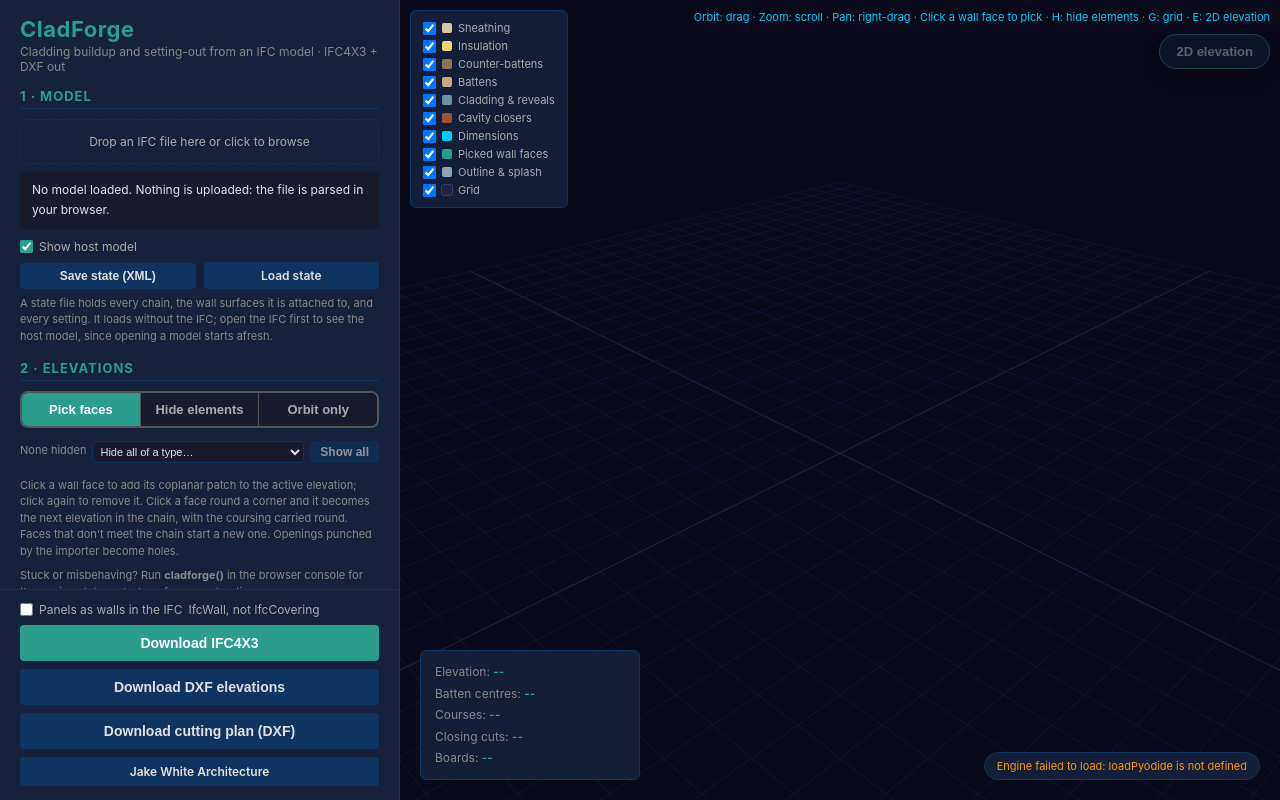
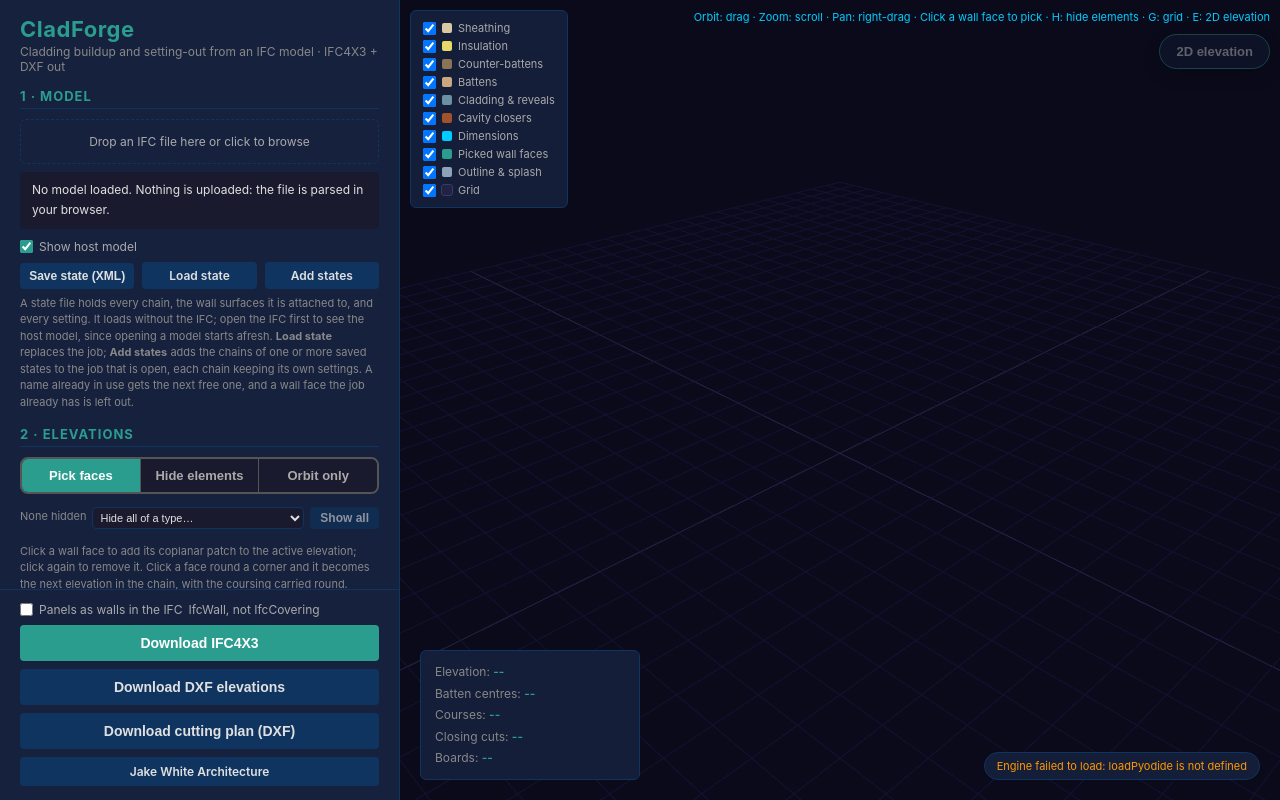
Before and after one commit to JakeWhiteArchitecture/CladForge, a Flask app: page / in a window 1280 px wide. Run offline with Flask 3, Linux system fonts and the light colour scheme; some libraries are stand-ins or nearby versions.

Commit message:
Add states: bring the chains of several saved states into one job
Add states (beside Load state) adds the chains of one or more saved
states to the job that is open; Load state takes several files too,
replacing the job with the first and adding the rest. Each added chain
keeps its own settings. A chain or elevation whose name is in use takes
the next free one, and a wall face the job already has is left out, so
adding the same state twice adds nothing.

Co-Authored-By: Claude Fable 5.2 <noreply@anthropic.com>
Claude-Session: https://claude.ai/code/session_015n8XenF23JkKntFGvZFv47

```diff
--- a/static/app.js
+++ b/static/app.js
@@ -1124,14 +1124,28 @@ _to_xml(_json.loads(_state_json))`);
     }
 }
 
-async function onStateChosen(input) {
+// One state file or several. Load state replaces the job with the first and adds the rest
+// to it; Add states adds every one to the job that is open (restoreState, add).
+async function onStateChosen(input, add) {
     if (!input.files.length) return;
-    const file = input.files[0];
+    const files = Array.from(input.files);
     input.value = '';                        // choosing the same file again still loads it
-    await loadState(await file.text(), file.name);
-}
-
-async function loadState(xml, fileName) {
+    const notes = [];
+    let ok = 0;
+    for (const [i, file] of files.entries()) {
+        const merging = add || i > 0;
+        const done = await loadState(await file.text(), file.name, merging);
+        if (!done) { if (files.length === 1) return; notes.push(`${file.name}: not loaded`); continue; }
+        ok++;
+        if (merging && done.note) notes.push(`${file.name}: ${done.note}`);
+    }
+    if (files.length > 1 || add)
+        setStatus(`${add ? 'Added' : 'Loaded'} ${ok} of ${files.length} state file${files.length > 1 ? 's' : ''}: `
+                  + `${state.chains.length} chain(s), ${state.elevations.length} elevation(s) in the job`
+                  + (notes.length ? ' · ' + notes.join(' · ') : ''), notes.some(n => /not loaded/.test(n)) ? 'busy' : 'ready');
+}
+
+async function loadState(xml, fileName, add) {
     if (!pyReady) { setStatus('The engine is still loading — try again in a moment', 'busy'); return false; }
     let res;
     try {
@@ -1142,29 +1156,74 @@ from cladding_state import load as _load
 _json.dumps(_load(_state_xml))`));
     } catch (err) { res = { ok: false, error: err.message }; }
     if (!res.ok) { setStatus('Not loaded: ' + res.error, 'busy'); return false; }
-    restoreState(res.state);
+    const merged = restoreState(res.state, !!add && state.elevations.length > 0);
     await updatePreview();
     if (!allMeshes.length) fitCameraTo(cladGroup.children.length ? cladGroup : outlineGroup);
     const n = state.elevations.length;
+    if (merged) {
+        const parts = [`${merged.elevations} elevation(s) in ${merged.chains} chain(s) added`];
+        if (merged.renamed.length) parts.push(`renamed ${merged.renamed.join(', ')}`);
+        if (merged.skipped.length) parts.push(`${merged.skipped.length} already in the job, left out (${merged.skipped.join(', ')})`);
+        if (merged.otherModel) parts.push(`saved from ${merged.otherModel}: placed by its coordinates`);
+        merged.note = parts.join(' · ');
+        setStatus(`Added ${fileName || 'state'}: ${merged.note}`, 'ready');
+        return merged;
+    }
     setStatus(`Loaded ${fileName || 'state'}: ${state.chains.length} chain(s), ${n} elevation(s)`
               + (allMeshes.length ? '' : ' · no host model open'), 'ready');
-    return true;
-}
-
-function restoreState(st) {
+    return {};
+}
+
+// A saved state's job-wide settings (keyed by form field) as a chain's own settings: what a
+// chain from a state saved before chains had their own takes with it when it is added.
+function chainSettingsOf(s) {
+    if (!s) return null;
+    const out = {};
+    for (const k of NUM) if (typeof s[k] === 'number' && isFinite(s[k])) out[k] = s[k];
+    for (const k of CHAIN_CHECKS) if (typeof s[k] === 'boolean') out[k] = s[k];
+    const toggles = { 'corner-type': 'corner', 'cladding-type': 'cladding_type', 'plank-orient': 'plank_orient', 'plank-profile': 'plank_profile' };
+    for (const [from, to] of Object.entries(toggles)) if (s[from]) out[to] = s[from];
+    for (const k of ['seam_deck', 'counter_batten', 'custom_profile', 'custom_section']) if (s[k]) out[k] = s[k];
+    return Object.keys(out).length ? out : null;
+}
+
+// Two surfaces are the same wall face: the same place, direction and size.
+function sameSurface(a, b) {
+    if (!a || !b || !a.frame || !b.frame) return false;
+    const d = Math.hypot(...a.frame.origin.map((x, k) => x - b.frame.origin[k]));
+    const dot = a.frame.u.reduce((t, x, k) => t + x * b.frame.u[k], 0);
+    return d < 2 && dot > 0.999 && Math.abs(a.width - b.width) < 2 && Math.abs(a.height - b.height) < 2;
+}
+
+// *add*: the state's chains join the job that is open instead of replacing it. Each keeps
+// its own settings (its own, or the settings its state was saved with); the job's settings
+// and the model stay as they are. A chain or elevation whose name is taken gets the next
+// free one, and a wall face the job already has is left out, so the same state added twice
+// adds nothing. Returns what was added ({chains, elevations, renamed, skipped}), or null
+// for a plain load.
+function restoreState(st, add) {
     closeEditWidget();
     if (in2D()) { exit2D(); update2DButton(); }
+    const merged = add ? { chains: 0, elevations: 0, renamed: [], skipped: [], otherModel: null } : null;
+    if (!add) {
         state.elevations.forEach(e => e.highlights.forEach(h => highlightGroup.remove(h)));
         state.elevations = []; state.chains = []; state.active = -1;
+    }
     // Surfaces are stored in scene coordinates, which sit on the model offset they were
     // saved with. With no model open that offset comes back too, so exports land on the
-    // host model's coordinates; with one open, the surfaces move onto its offset.
+    // host model's coordinates; with one open (or a job already loaded, when adding), the
+    // surfaces move onto its offset.
     const saved = (st.model && st.model.offset) || [0, 0, 0];
     let d = [0, 0, 0];
-    if (allMeshes.length) d = saved.map((x, k) => x - modelOffset[k]);
+    if (allMeshes.length || add) d = saved.map((x, k) => x - modelOffset[k]);
     else { modelOffset = saved.slice(); modelContext = (st.model && st.model.context) || {}; }
+    const s = st.settings || {};
+    if (add) {
+        const here = (state.file && state.file.name) || state.savedModelFile, there = st.model && st.model.file;
+        if (here && there && here !== there) merged.otherModel = there;
+        if (s.custom_section) addCustomProfile(s.custom_section, false);
+    } else {
         state.savedModelFile = st.model && st.model.file;
-    const s = st.settings || {};
         for (const k of NUM) if (s[k] !== undefined && s[k] !== null) document.getElementById(k).value = s[k];
         for (const k of STATE_CHECKS) if (typeof s[k] === 'boolean') document.getElementById(k).checked = s[k];
         for (const k of STATE_TOGGLES) if (s[k]) selectToggle(k, s[k]);
@@ -1172,18 +1231,37 @@ function restoreState(st) {
         if (s.seam_deck) document.getElementById('seam_deck').value = s.seam_deck;
         if (s.custom_section) addCustomProfile(s.custom_section, true);
         else if (s.custom_profile && CUSTOM_LIBRARY[s.custom_profile]) document.getElementById('custom_profile').value = s.custom_profile;
+    }
+    const label = k => 'Elevation ' + String.fromCharCode(65 + (k % 26)) + (k >= 26 ? Math.floor(k / 26) : '');
+    const freeElevation = () => { let k = 0; while (state.elevations.some(m => m.name === label(k))) k++; return label(k); };
     const byName = {};
     for (const c of st.chains || []) {
-        const chain = { name: c.name, members: [], length: 0, built: !!c.built,
+        let chainName = c.name;
+        if (add && state.chains.some(x => x.name === chainName)) {
+            do { chainName = 'Chain ' + (++state.seq); } while (state.chains.some(x => x.name === chainName));
+            merged.renamed.push(`${c.name} → ${chainName}`);
+        }
+        const chain = { name: chainName, members: [], length: 0, built: !!c.built,
                         topZ: c.topZ === null || c.topZ === undefined ? null : c.topZ + d[2],
                         bottomZ: c.bottomZ === null || c.bottomZ === undefined ? null : c.bottomZ + d[2],
                         edges: Object.assign({}, EDGE_DEFAULTS, c.edges || {}),
-                        settings: c.settings ? Object.assign({}, c.settings) : null };
+                        settings: c.settings ? Object.assign({}, c.settings) : (add ? chainSettingsOf(s) : null) };
         for (const m of c.members || []) {
             const surface = m.surface;
             if (!surface || !surface.ok) continue;
             surface.frame.origin = surface.frame.origin.map((x, k) => x + d[k]);
-            const e = { name: m.name, picks: [], savedPicks: m.picks || [], restored: true, result: surface,
+            let name = m.name;
+            if (add) {
+                const twin = state.elevations.find(x => sameSurface(x.result, surface));
+                if (twin) { merged.skipped.push(`${m.name.replace('Elevation ', '')} = ${twin.name.replace('Elevation ', '')}`); continue; }
+                if (state.elevations.some(x => x.name === name)) {
+                    name = freeElevation();
+                    merged.renamed.push(`${m.name.replace('Elevation ', '')} → ${name.replace('Elevation ', '')}`);
+                }
+                surface.name = name;              // the engine and the views know a face by this
+                merged.elevations++;
+            }
+            const e = { name, picks: [], savedPicks: m.picks || [], restored: true, result: surface,
                         manual: m.manual || [], disabled: m.disabled || {}, storey: m.storey || null, highlights: [], chain,
                         start: m.start || 0, rev: !!m.rev, link: m.link || null, offset: m.offset || 0,
                         cornerLo: m.cornerLo || 0, cornerHi: m.cornerHi || 0, masterLo: !!m.masterLo, masterHi: !!m.masterHi,
@@ -1193,19 +1271,25 @@ function restoreState(st) {
                         postStates: m.postStates || null, staggerJoints: m.staggerJoints || null, openingDetails: m.openingDetails || {} };
             chain.members.push(e);
             state.elevations.push(e);
-            byName[e.name] = e;
+            byName[m.name] = e;                   // by its name in the file: what datumFrom says
         }
         chain.datumFrom = byName[c.datumFrom] && byName[c.datumFrom].chain === chain ? byName[c.datumFrom] : null;
-        if (chain.members.length) { relayoutChain(chain); state.chains.push(chain); }
-    }
-    state.seq = Math.max(st.seq || 0, state.chains.length);
+        if (chain.members.length) { relayoutChain(chain); state.chains.push(chain); if (add) merged.chains++; }
+    }
+    state.seq = Math.max(add ? state.seq : 0, st.seq || 0, state.chains.length);
     // A state saved before chains had their own settings: each chain takes the job's.
     const job = formSettings();
     for (const ch of state.chains) if (!ch.settings) ch.settings = Object.assign({}, job);
+    if (add) {                         // the job stays on the face it was on
+        renderElevationList();
+        if (state.active < 0 && state.elevations.length) setActive(0);
+        return merged;
+    }
     state.formChain = null;            // setActive shows the active face's chain
     onTypeChange();
     const active = state.elevations.findIndex(e => e.name === st.active);
     setActive(active >= 0 ? active : state.elevations.length ? 0 : -1);
+    return null;
 }
 
 // ─── MODEL LOADING ───
--- a/templates/index.html
+++ b/templates/index.html
@@ -26,9 +26,10 @@
                 <label class="chk"><input type="checkbox" id="show-model" checked onchange="setLayerVisible('model', this.checked)"> Show host model</label>
                 <div class="row" style="margin-top:6px">
                     <button class="btn btn-secondary btn-sm" id="save-state" onclick="saveState()">Save state (XML)</button>
-                    <label class="btn btn-secondary btn-sm" style="text-align:center">Load state<input type="file" id="state-file" accept=".xml" style="display:none" onchange="onStateChosen(this)"></label>
+                    <label class="btn btn-secondary btn-sm" style="text-align:center" title="Replace the job with a saved state (choose several: the first replaces, the rest are added)">Load state<input type="file" id="state-file" accept=".xml" multiple style="display:none" onchange="onStateChosen(this)"></label>
+                    <label class="btn btn-secondary btn-sm" style="text-align:center" title="Add the chains of one or more saved states to the job that is open">Add states<input type="file" id="state-add" accept=".xml" multiple style="display:none" onchange="onStateChosen(this, true)"></label>
                 </div>
-                <p class="hint">A state file holds every chain, the wall surfaces it is attached to, and every setting. It loads without the IFC; open the IFC first to see the host model, since opening a model starts afresh.</p>
+                <p class="hint">A state file holds every chain, the wall surfaces it is attached to, and every setting. It loads without the IFC; open the IFC first to see the host model, since opening a model starts afresh. <b>Load state</b> replaces the job; <b>Add states</b> adds the chains of one or more saved states to the job that is open, each chain keeping its own settings. A name already in use gets the next free one, and a wall face the job already has is left out.</p>
             </div>
 
             <div class="section">
```
Also changed, not shown: tests/smoke.js (+30 -0 lines), README.md. Lines whose indentation alone changed are shown as unchanged.
